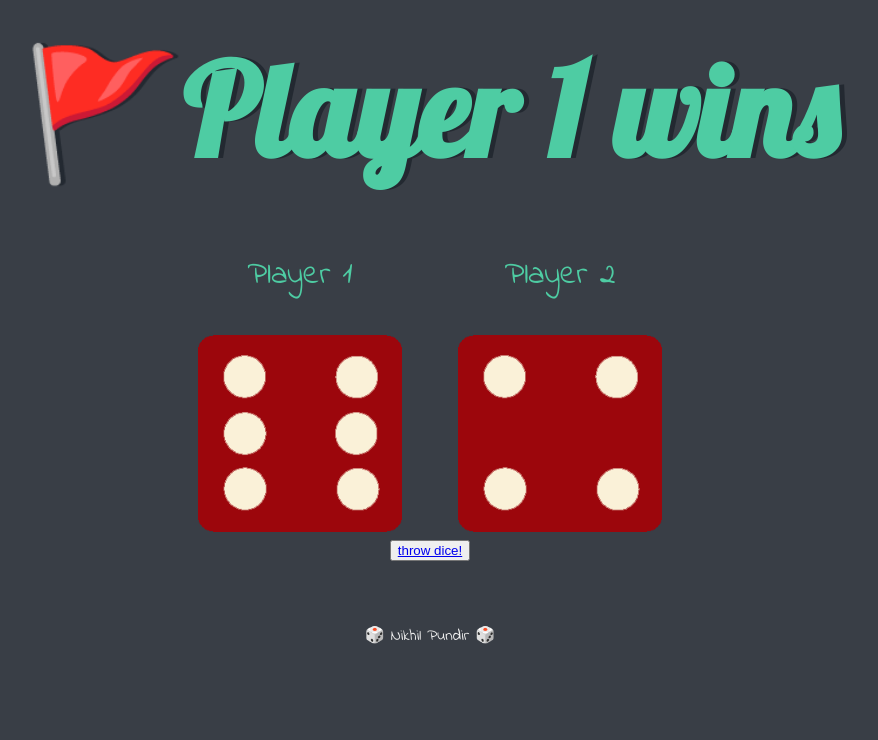
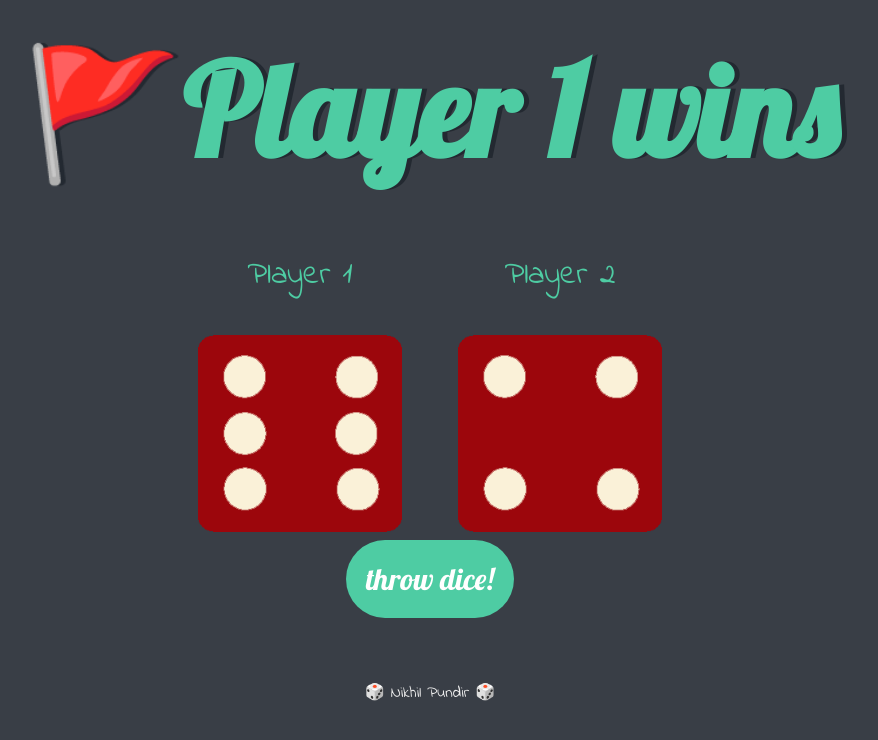
Before and after one commit to nikhilpundir/dicegame-mini-project, a plain HTML site: page index.html in a window 1280 px wide. Shown: the whole page, without its empty margins (210-1088 px from the left). Drawn offline with Linux system fonts and the light colour scheme.

Commit message:
Update styles.css

```diff
--- a/styles.css
+++ b/styles.css
@@ -39,3 +39,19 @@ footer {
   font-family: 'Indie Flower', cursive;
 
 }
+#btn{
+  font-size: 30px;
+  font-family:'Lobster', cursive;
+  background-color: #4ECCA3;
+  border: none;
+  border-radius: 50px;
+  padding: 20px;
+}
+#btn a{
+  color: white;
+  text-decoration: none;
+
+}
+#btn:hover{
+  background-color: rgb(160, 9, 9);
+}
```
